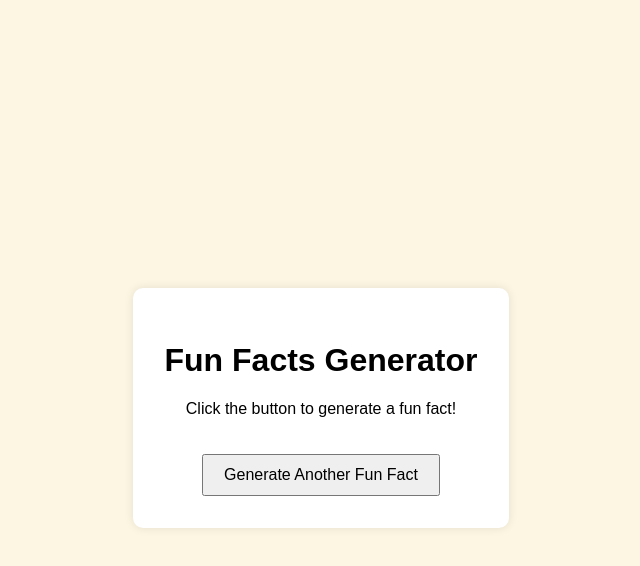
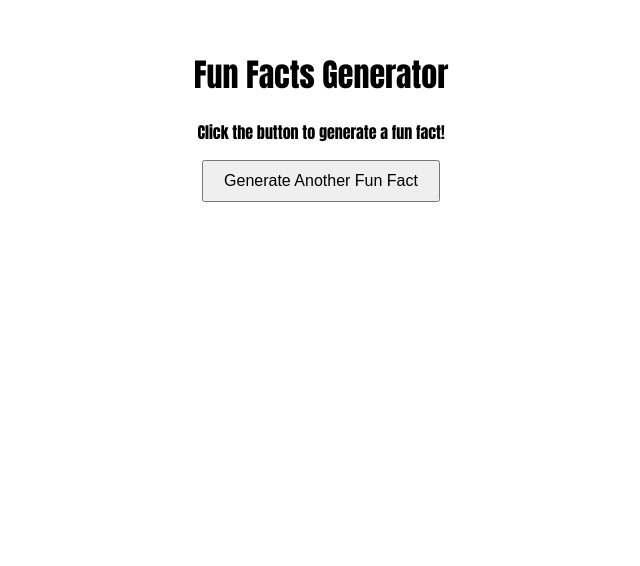
Before and after one commit to Preethibk20/genai101-fun-facts, a plain HTML site: page index.html in a window 1280 px wide. Shown: the whole page, without its empty margins (319-959 px from the left). Drawn offline with Linux system fonts and the light colour scheme.

Commit message:
Update style.css

```diff
--- a/style.css
+++ b/style.css
@@ -1,23 +1,15 @@
 body {
-    font-family: Arial, sans-serif;
-    background-color: #fdf6e3;
-    display: flex;
-    justify-content: center;
-    align-items: center;
-    height: 100vh;
+    font-family: Impact, Haettenschweiler, 'Arial Narrow Bold', sans-serif;
+    text-align: center;
+    margin-top: 50px;
 }
-
-.container {
-    text-align: center;
-    padding: 2rem;
-    border-radius: 10px;
-    background-color: #fff;
-    box-shadow: 0 0 10px rgba(0,0,0,0.1);
-}
-
 button {
     padding: 10px 20px;
     font-size: 16px;
-    margin-top: 20px;
     cursor: pointer;
 }
+#fact-display {
+    margin: 20px;
+    font-size: 18px;
+    color: #333;
+}
```
